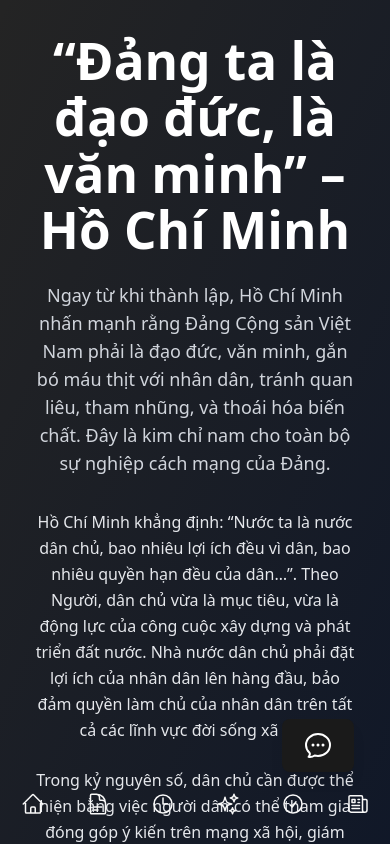
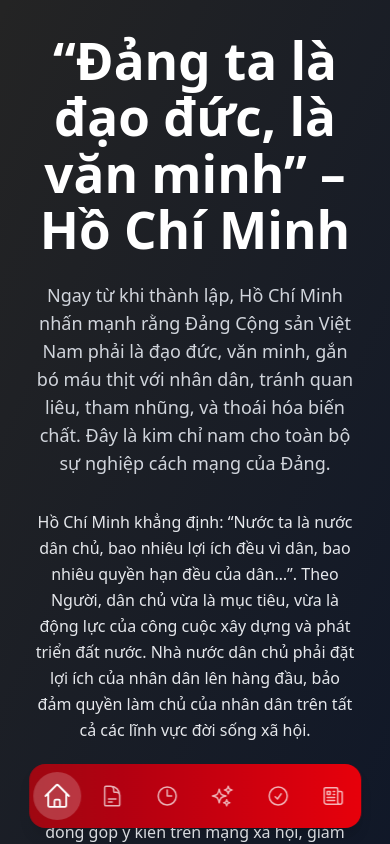
Before and after one commit to OscarThieu/Hcm_information_history, a React (Vite) app: page /header in a window 390 px wide. Built offline with nearby package versions, Linux system fonts and the light colour scheme.

Commit message:
fix mobile nav

```diff
--- a/src/components/Chatbot.jsx
+++ b/src/components/Chatbot.jsx
@@ -108,7 +108,7 @@ Please be objective and reliable.
   return (
     <>
       {/* Chat Bubble Toggle Button */}
-      <div className="fixed bottom-18 right-9 z-50">
+      <div className="fixed bottom-6 right-9 z-50">
         <motion.button
           whileHover={{ scale: 1.1 }}
           whileTap={{ scale: 0.9 }}
--- a/src/components/Layout.jsx
+++ b/src/components/Layout.jsx
@@ -9,7 +9,7 @@ import {
   NewspaperIcon,
   CheckCircleIcon
 } from '@heroicons/react/24/outline';
-
+import { motion } from "framer-motion";
 import Chatbot from './Chatbot';
 
 const navItems = [
@@ -48,19 +48,25 @@ const Sidebar = () => (
 );
 
 const MobileNav = () => (
-  <nav className="fixed bottom-5 left-0 right-0 bg-brand-red-dark text-white flex justify-around items-center py-2 md:hidden z-50">
+  <nav className="fixed bottom-4 left-1/2 -translate-x-1/2 w-[85%] max-w-sm bg-gradient-to-r from-red-800 to-red-600 text-white flex justify-around items-center py-3 rounded-2xl shadow-lg backdrop-blur-md md:hidden z-50">
     {navItems.map(item => (
       <NavLink
         key={item.to}
         to={item.to}
-        className={({ isActive }) =>
-          `flex flex-col items-center justify-center gap-1 text-sm transition-colors
-           ${isActive
-            ? 'text-white'
-            : 'text-white/70 hover:text-white'}`
-        }
+        className="flex items-center justify-center relative"
       >
-        <item.icon className="h-6 w-6" />
+        {({ isActive }) => (
+          <motion.div
+            className="p-2 rounded-full flex items-center justify-center"
+            animate={{
+              backgroundColor: isActive ? "rgba(255,255,255,0.2)" : "transparent",
+              scale: isActive ? 1.2 : 1
+            }}
+            transition={{ duration: 0.25 }}
+          >
+            <item.icon className={`h-6 w-6 ${isActive ? "text-white" : "text-white/70"}`} />
+          </motion.div>
+        )}
       </NavLink>
     ))}
   </nav>
```
